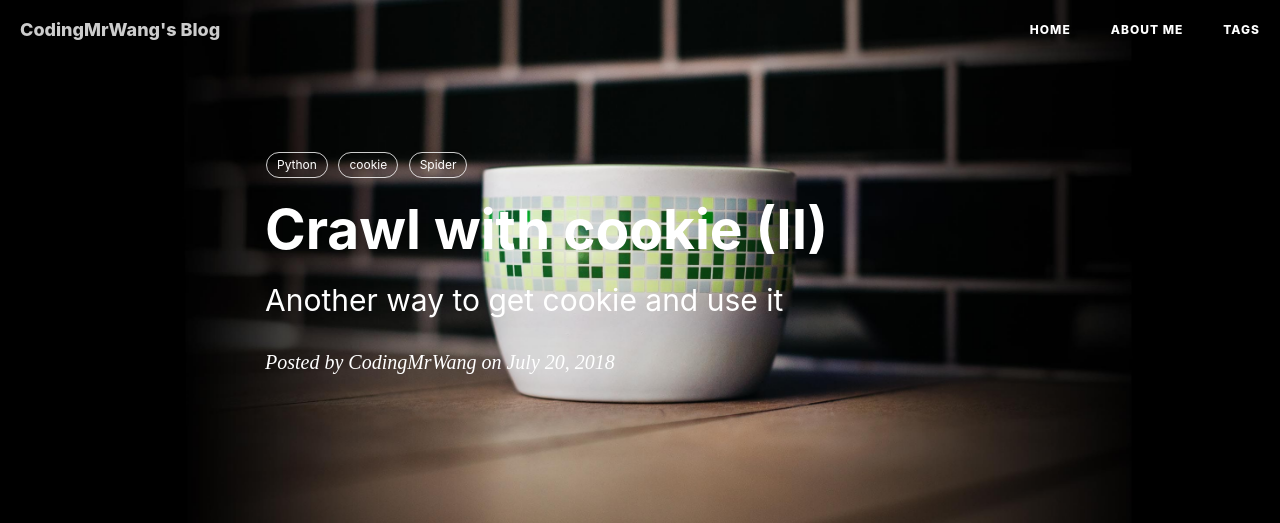
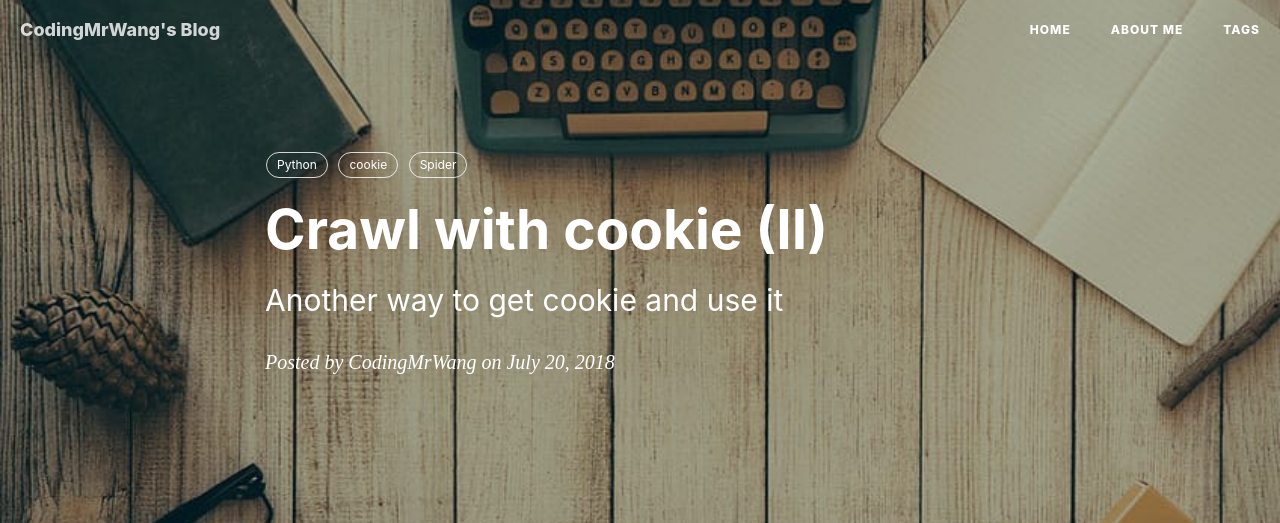
Before and after one commit to CodingMrWang/codingmrwang.github.io, a Jekyll site: the page built from _posts/2018-07-20-CookieII.md, in a window 1280 px wide. Shown: the top 523 px of the page. Built offline with Jekyll 4.4.1, drawn with Linux system fonts in a browser that asks for light colours; nearby versions of some CDN libraries; comment, search, counter and statistics services are not loaded; grey boxes are pictures that could not be loaded.

Commit message:
update post cookie2 background

```diff
--- a/_posts/2018-07-20-CookieII.md
+++ b/_posts/2018-07-20-CookieII.md
@@ -4,7 +4,7 @@
 subtitle:   Another way to get cookie and use it
 date:       2018-07-20
 author:     CodingMrWang
-header-img: img/post-bg-github-cup.jpg
+header-img: img/post-bg-desk.jpg
 catalog: true
 tags:
     - Python
```
